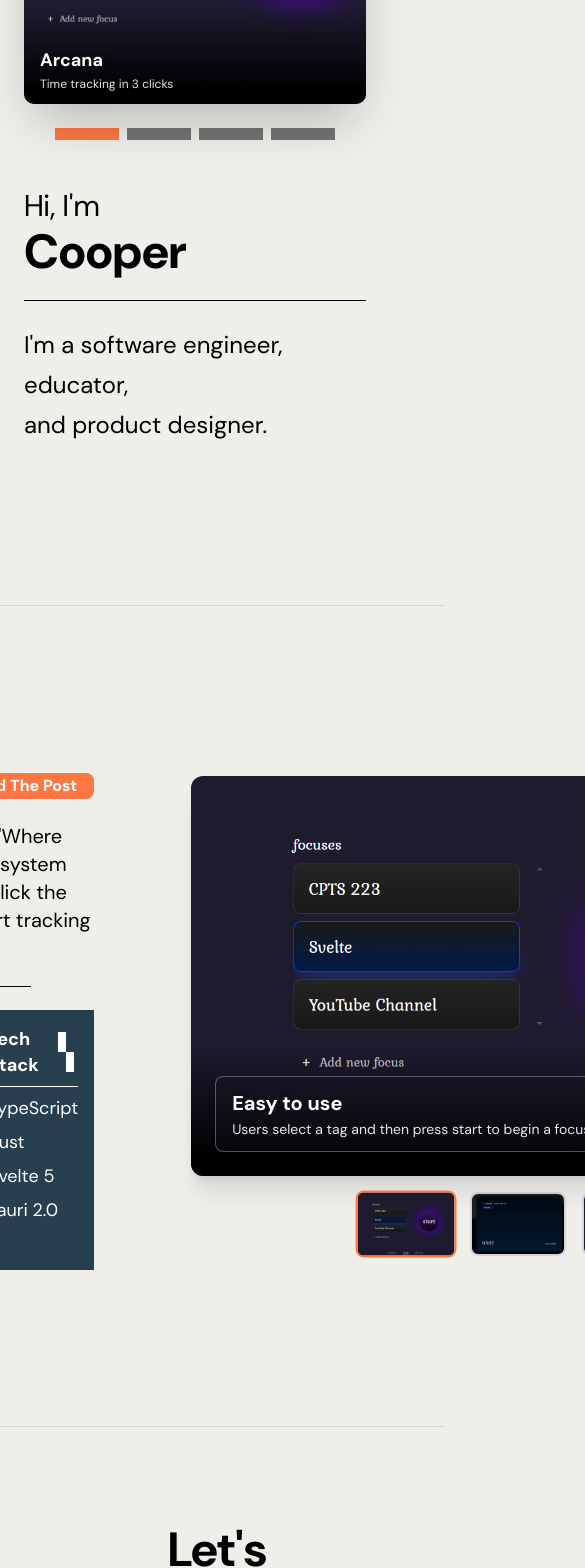
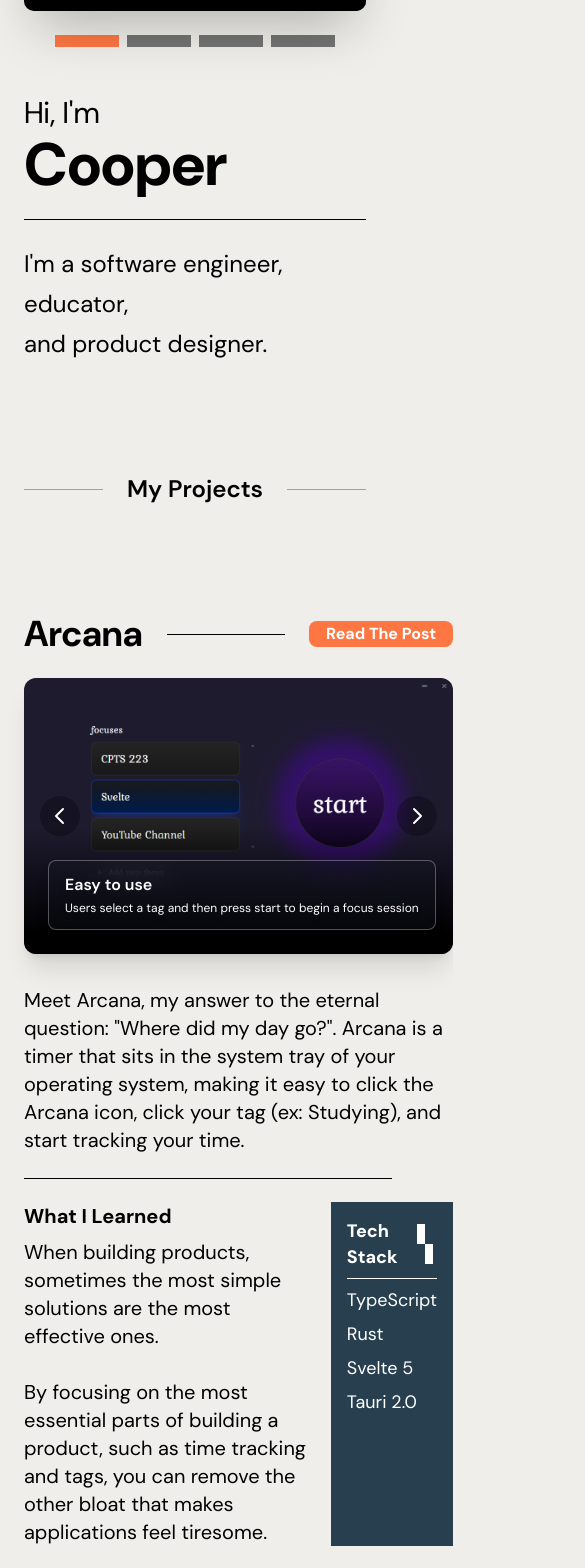
Before and after one commit to coopercodes/cooper-lappenbusch, a SvelteKit app: page / in a window 390 px wide. Shown: the part 356-1924 px from the top of the page, 585 px wide, since content can reach past the window. Built offline with nearby package versions, Linux system fonts and the light colour scheme.

Commit message:
initial mobile view

```diff
--- a/src/routes/+page.svelte
+++ b/src/routes/+page.svelte
@@ -40,7 +40,7 @@
 
 <div class="  pt-[124px] flex flex-col items-center mx-6 md:mx-0">
 
-    <div class="w-full mx-12 h-72 md:w-[700px] md:h-[400px] rounded-[10px] relative overflow-hidden shadow-2xl"
+    <div class="w-full mx-12 aspect-[7/4] md:w-[700px] md:h-[400px] rounded-[10px] relative overflow-hidden shadow-2xl"
          style="background-image: url('arcanaScreen.png'); background-size: cover; background-position: center;">
 
         <div class="absolute bottom-0 left-0 w-full h-24 md:h-32 bg-gradient-to-b to-black from-transparent to-[85%] rounded-bl-[10px]"></div>
@@ -63,7 +63,7 @@
     <div class="flex flex-col w-full md:w-max mt-12 md:mt-16 md:flex-row md:items-center">
         <div class="flex flex-col text-left">
             <p class="text-3xl mb-1 md:mb-0">Hi, I'm</p>
-            <p class="text-5xl md:text-6xl font-extrabold">Cooper</p>
+            <p class="text-6xl md:text-6xl font-extrabold">Cooper</p>
         </div>
 
         <!-- Divider: horizontal on mobile, vertical on desktop -->
@@ -75,10 +75,20 @@
         </div>
     </div>
 
-    <div class="my-40 h-[1px] w-[500px] bg-neutral-300 flex items-center"></div>
+    <div class="my-28 mx-4 md:my-40 w-full  md:w-[500px]  rounded-[10px] items-center  flex">
+        <div class="flex items-center justify-between  w-full">
+                        <!-- <div class="w-[36px] h-[20px] aspect-square bg-[#FE7743]"></div> -->
+            <div class="grow w-full h-[1px] bg-neutral-400 md:mr-0 mr-6 "></div>
 
-    <div class="w-[1300px] h-[500px] ">
-        <div class="flex h-full ">
+            <p class="text-[black] font-semibold leading-6.5 text-2xl shrink-0 md:hidden flex">My Projects</p>
+            <div class="grow w-full h-[1px] bg-neutral-400 ml-6 md:ml-0 "></div>
+            <!-- <div class="w-[36px] h-[20px] bg-[#FE7743] aspect-square"></div> -->
+
+        </div>
+    </div>
+
+    <div class="w-full md:w-[1300px]  "> <!-- h-[500px] -->
+        <div class="flex h-full md:mt-0 ">
 
             <div class="flex flex-col  w-[630px]">
                 <div class="flex items-center space-x-6">
@@ -87,6 +97,42 @@
                     <button class="bg-[#FE7743] hover:bg-[#FE7743] hover:text-black border border-transparent hover:border-[#FE7743]  transition-all duration-200 cursor-pointer px-4 text-white rounded-[8px] font-bold text-nowrap">
                         Read The Post
                     </button>
+                </div>
+                <div class="flex md:hidden items-center relative my-4 mt-6" >
+
+                    <div class="aspect-[7/4.5] w-full rounded-[12px] relative overflow-hidden shadow-xl transition-opacity  duration-500 ease-in-out"
+                        style="background-image: url('{images[currentIndex].url}'); background-size: cover; background-position: center;">
+
+                        <div class="absolute z-10 bottom-0 w-full h-32 bg-gradient-to-b to-black from-transparent to-[85%] rounded-bl-[12px]"></div>
+
+                        <div class="absolute bottom-6 left-6 z-20 backdrop-blur-md bg-[#273F4F]/10 border border-white/30 rounded-lg px-4 py-3 shadow-lg">
+                            <p class="md:text-xl font-semibold mb-0.5 drop-shadow-lg transition-all duration-300 text-white">
+                                {images[currentIndex].title}
+                            </p>
+                            <p class="text-[12px] md:text-sm opacity-100 drop-shadow-md transition-all duration-300 max-w-md text-white">
+                                {images[currentIndex].description}
+                            </p>
+                        </div>
+
+                        <button
+                            class="absolute left-4 top-1/2 transform -translate-y-1/2 z-30 bg-black/30 hover:bg-black/50 text-white p-2 rounded-full transition-all duration-200 opacity-100 md:opacity-0 hover:opacity-100 group-hover:opacity-100"
+                            onclick={previousImage}
+                            aria-label="Previous image"
+                        >
+                            <svg class="w-6 h-6" fill="none" stroke="currentColor" viewBox="0 0 24 24">
+                                <path stroke-linecap="round" stroke-linejoin="round" stroke-width="2" d="M15 19l-7-7 7-7"></path>
+                            </svg>
+                        </button>
+
+                        <button
+                        class="absolute right-4 top-1/2 transform -translate-y-1/2 z-30 bg-black/30 hover:bg-black/50 text-white p-2 rounded-full transition-all duration-200 opacity-100 md:opacity-0 hover:opacity-100 group-hover:opacity-100"
+                        onclick={nextImage}
+                        aria-label="Next image">
+                        <svg class="w-6 h-6" fill="none" stroke="currentColor" viewBox="0 0 24 24">
+                            <path stroke-linecap="round" stroke-linejoin="round" stroke-width="2" d="M9 5l7 7-7 7"></path>
+                        </svg>
+                        </button>
+                    </div>
                 </div>
                 <p class="text-xl mt-4 pr-0">
                     Meet Arcana, my answer to the eternal question: "Where did
@@ -133,7 +179,7 @@ click your tag (ex: Studying),  and start tracking your time.
                             <p class="text-white text-left leading-6.5 ">TypeScript</p>
                             <p class="text-white leading-6.5 ">Rust</p>
                             <p class="text-white leading-6.5 ">Svelte 5</p>
-                                                    <p class="text-white leading-6.5">Tauri 2.0</p>
+                            <p class="text-white leading-6.5">Tauri 2.0</p>
 
                         </div>
 
@@ -141,19 +187,16 @@ click your tag (ex: Studying),  and start tracking your time.
                 </div>
 
             </div>
-            <!-- DIVIDER HERE -->
-             <div class="w-[1px] h-full bg-transparent mx-12"></div>
+            <!-- DIVIDER HERE, ONLY SHOW ON DESKTOP -->
+            <div class="w-[1px] h-full bg-transparent mx-12 md:flex hidden"></div>
 
-            <div class="flex flex-col justify-center w-[750px]  ">
+            <div class=" flex-col justify-center w-[750px] hidden md:flex  ">
                 <div class="flex items-center relative" >
 
-                    <!-- Main image container -->
                     <div class="w-full h-[400px] rounded-[12px] relative overflow-hidden shadow-xl transition-opacity  duration-500 ease-in-out"
                         style="background-image: url('{images[currentIndex].url}'); background-size: cover; background-position: center;">
 
-                        <!-- Gradient overlay -->
                         <div class="absolute z-10 bottom-0 left-0 w-full h-32 bg-gradient-to-b to-black from-transparent to-[85%] rounded-bl-[12px]"></div>
-                                                <!-- Image content -->
                                 <div class="absolute bottom-6 left-6 z-20 backdrop-blur-md bg-[#273F4F]/10 border border-white/30 rounded-lg px-4 py-3 shadow-lg">
                             <p class="text-xl font-bold mb-0.5 drop-shadow-lg transition-all duration-300 text-white">
                                 {images[currentIndex].title}
@@ -163,18 +206,18 @@ click your tag (ex: Studying),  and start tracking your time.
                             </p>
                         </div>
 
-                        <!-- Navigation arrows -->
                         <button
-                        class="absolute left-4 top-1/2 transform -translate-y-1/2 z-30 bg-black/30 hover:bg-black/50 text-white p-2 rounded-full transition-all duration-200 opacity-0 hover:opacity-100 group-hover:opacity-100"
-                        onclick={previousImage}
-                        aria-label="Previous image">
-                        <svg class="w-6 h-6" fill="none" stroke="currentColor" viewBox="0 0 24 24">
-                            <path stroke-linecap="round" stroke-linejoin="round" stroke-width="2" d="M15 19l-7-7 7-7"></path>
-                        </svg>
+                            class="absolute left-4 top-1/2 transform -translate-y-1/2 z-30 bg-black/30 hover:bg-black/50 text-white p-2 rounded-full transition-all duration-200 opacity-100 md:opacity-0 hover:opacity-100 group-hover:opacity-100"
+                            onclick={previousImage}
+                            aria-label="Previous image"
+                        >
+                            <svg class="w-6 h-6" fill="none" stroke="currentColor" viewBox="0 0 24 24">
+                                <path stroke-linecap="round" stroke-linejoin="round" stroke-width="2" d="M15 19l-7-7 7-7"></path>
+                            </svg>
                         </button>
 
                         <button
-                        class="absolute right-4 top-1/2 transform -translate-y-1/2 z-30 bg-black/30 hover:bg-black/50 text-white p-2 rounded-full transition-all duration-200 opacity-0 hover:opacity-100 group-hover:opacity-100"
+                        class="absolute right-4 top-1/2 transform -translate-y-1/2 z-30 bg-black/30 hover:bg-black/50 text-white p-2 rounded-full transition-all duration-200 opacity-100 md:opacity-0 hover:opacity-100 group-hover:opacity-100"
                         onclick={nextImage}
                         aria-label="Next image">
                         <svg class="w-6 h-6" fill="none" stroke="currentColor" viewBox="0 0 24 24">
@@ -183,24 +226,8 @@ click your tag (ex: Studying),  and start tracking your time.
                         </button>
                     </div>
                 </div>
-                <!-- <div class="flex flex-col items-center justify-center -mt-4">
-                    <div class="p-2 shadow-2xl px-8 flex items-center justify-center border border-[#FE7743] bg-[#313131] z-20 w-max rounded-[12px]">
-                        <div class="flex space-x-8">
-                        {#each images as image, index}
-                            <button
-                            class="h-5 w-5 rounded-full cursor-pointer transition-all duration-300 hover:scale-110 {index === currentIndex ? 'bg-[#FE7743]' : 'bg-[#A4A4A4] hover:bg-[#FE7743]/60'}"
-                            onclick={() => goToImage(index)}
-                            aria-label="Go to image {index + 1}">
-                            </button>
-                        {/each}
-                        </div>
-                    </div>
 
-                     <div class="mt-2 text-sm text-gray-600">
-                        {currentIndex + 1} / {images.length}
-                    </div>
-                </div> -->
-                <div class="mt-4 flex justify-center space-x-4">
+                <div class="mt-4  justify-center space-x-4 hidden md:flex">
                     {#each images as image, index}
                         <button
                         class="w-24 h-16 cursor-pointer antialiased rounded-lg overflow-hidden border-2 transition-all duration-200 {index === currentIndex ? 'border-[#FE7743] scale-105' : 'border-gray-300 hover:border-[#FE7743]/60'}"
@@ -225,9 +252,7 @@ click your tag (ex: Studying),  and start tracking your time.
                     </div>
 
                 </div> -->
-
             </div>
-            <!-- <div class="w-[1px] h-full bg-black mx-12"></div> -->
 
         </div>
     </div>
@@ -236,7 +261,7 @@ click your tag (ex: Studying),  and start tracking your time.
     <!-- <div class="my-32 h-[500x] w-[500px] bg-transparent flex items-center">
 
     </div> -->
-    <div class="my-40 h-[1px] w-[500px] bg-neutral-300 flex items-center">
+    <div class="my-24 mx-4 md:my-40 w-full h-[1px]  md:w-[500px] bg-neutral-400 flex items-center">
 
     </div>
 
@@ -244,9 +269,9 @@ click your tag (ex: Studying),  and start tracking your time.
 
     </div> -->
 
-     <div class="w-full max-w-7xl mx-auto h-[700px] flex gap-12 p-8">
+     <div class="w-full max-w-7xl mx-auto h-[700px] flex gap-12 p-4">
         <!-- Left Column - Philosophy with decorative bars -->
-        <div class="flex-1 relative overflow-hidden  rounded-lg p-8">
+        <div class=" relative overflow-hidden md:flex-1 hidden rounded-lg p-8">
             <!-- Orange bars positioned absolutely -->
             <div class="absolute bottom-64 right-12 w-64 h-5 bg-orange-500 rounded-full transform rotate-[60deg] origin-left"></div>
             <div class="absolute bottom-100 -right-24 w-64 h-5 bg-orange-500 rounded-full transform rotate-[80deg] origin-left"></div>
@@ -266,7 +291,7 @@ click your tag (ex: Studying),  and start tracking your time.
 
         <!-- Right Column - Contact Form -->
         <div class="flex-1 flex items-center justify-center">
-            <div class="w-full max-w-md">
+            <div class="w-full max-w-xl">
                 <h1 class="text-5xl font-bold text-black mb-2">Let's Work</h1>
                 <p class="text-lg mb-2 text-black">I'm for hire. Need educational products built? Let's do it. Need a solid player for your next startup? I'm there. Reach out and let's talk.</p>
                 <p class="mb-8 text-sm">email - cooper.lappenbusch@gmail.com</p>
```
